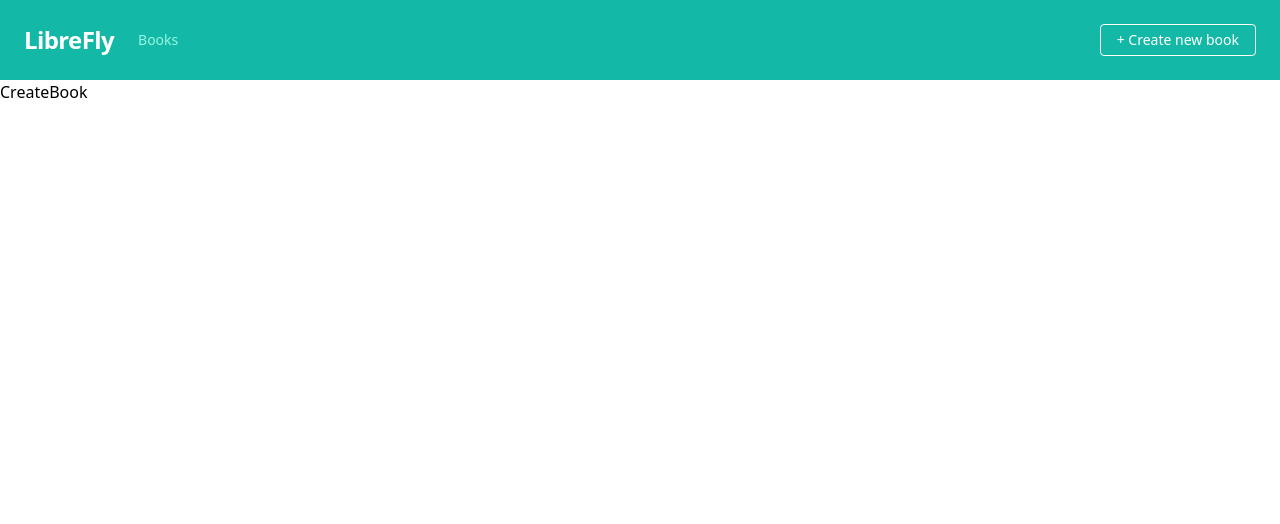
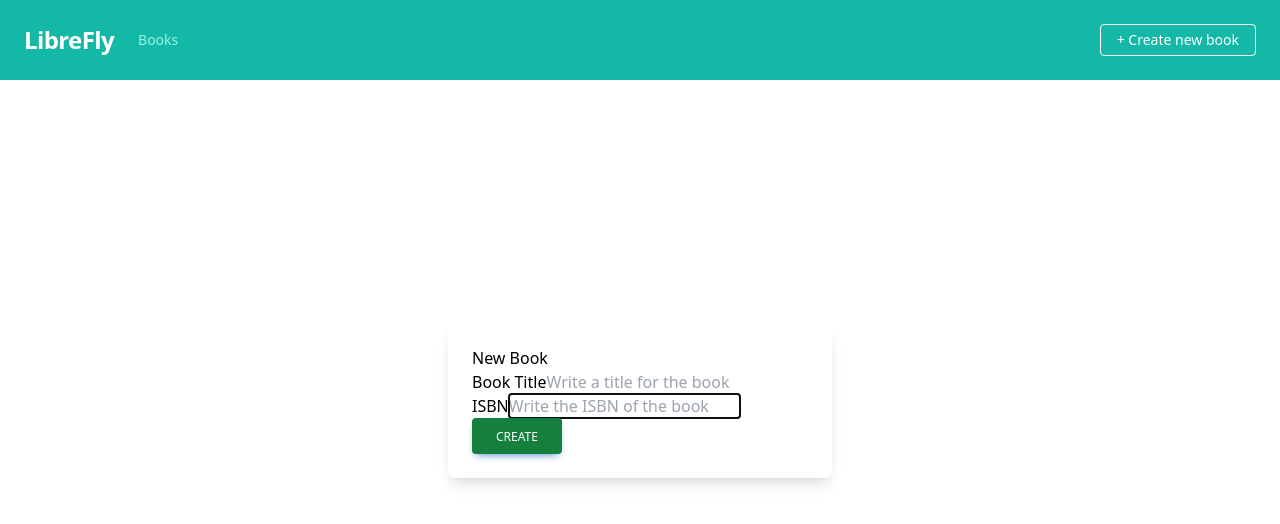
Before and after one commit to AJ-Romera/librefly-client, a React (Vite) app: page /new-book in a window 1280 px wide. Shown: the top 524 px of the page. Built offline with nearby package versions, Linux system fonts and the light colour scheme.

Commit message:
CHNG: Makes the Form to Create Books

```diff
--- /dev/null
+++ b/src/components/BookForm.tsx
@@ -0,0 +1,78 @@
+import React, { ChangeEvent, FormEvent, useState } from "react";
+import { Book } from "../ts-interfaces/Book.interfaces";
+import { createBook } from "../services/BookService";
+import { toast } from "react-toastify";
+import { useNavigate } from "react-router-dom";
+
+type InputChange = ChangeEvent<HTMLInputElement | HTMLTextAreaElement>;
+
+type FormChange = FormEvent<HTMLFormElement>;
+
+const BookForm = () => {
+  const navigate = useNavigate();
+
+  const [book, setBook] = useState<Book>({
+    name: "",
+    isbn: "",
+  });
+
+  const handleInputChange = (e: InputChange) => {
+    setBook({ ...book, [e.target.name]: e.target.value });
+  };
+
+  const handleSubmit = async (e: FormChange) => {
+    e.preventDefault();
+
+    try {
+      await createBook(book);
+      toast.success("New book added!");
+
+      navigate("/");
+    } catch (error) {
+      console.error({ message: "Error: Wrong data or duplicated content" });
+    }
+  };
+
+  return (
+    <div className="flex justify-center items-center h-screen -mt-20 w-full">
+      <div className="block max-w-sm rounded-lg bg-white shadow-lg dark:bg-neutral-700 w-1/2">
+        <div className="p-6">
+          <h3>New Book</h3>
+          <form id="form" onSubmit={handleSubmit}>
+            <div>
+              <label htmlFor="book-title">Book Title</label>
+              <input
+                id="book-title"
+                type="text"
+                name="name"
+                value={book.name}
+                placeholder="Write a title for the book"
+                autoFocus
+                onChange={handleInputChange}
+              />
+            </div>
+
+            <div>
+              <label htmlFor="isbn">ISBN</label>
+              <input
+                id="isbn"
+                type="text"
+                name="isbn"
+                value={book.isbn}
+                placeholder="Write the ISBN of the book"
+                autoFocus
+                onChange={handleInputChange}
+              />
+            </div>
+
+            <button className="bg-green-700 inline-block rounded bg-primary px-6 pt-2.5 pb-2 text-xs font-medium uppercase leading-normal text-white shadow-[0_4px_9px_-4px_#3b71ca] transition duration-150 ease-in-out hover:bg-primary-600 hover:shadow-[0_8px_9px_-4px_rgba(59,113,202,0.3),0_4px_18px_0_rgba(59,113,202,0.2)] focus:bg-primary-600 focus:shadow-[0_8px_9px_-4px_rgba(59,113,202,0.3),0_4px_18px_0_rgba(59,113,202,0.2)] focus:outline-none focus:ring-0 active:bg-primary-700 active:shadow-[0_8px_9px_-4px_rgba(59,113,202,0.3),0_4px_18px_0_rgba(59,113,202,0.2)]">
+              Create
+            </button>
+          </form>
+        </div>
+      </div>
+    </div>
+  );
+};
+
+export default BookForm;
--- a/src/components/BookItem.tsx
+++ b/src/components/BookItem.tsx
@@ -1,6 +1,8 @@
 import React from "react";
 import { Book } from "../ts-interfaces/Book.interfaces";
 import { deleteBook } from "../services/BookService";
+import { useNavigate } from "react-router-dom";
+import { toast } from "react-toastify";
 
 interface Props {
   book: Book;
@@ -8,8 +10,11 @@ interface Props {
 }
 
 const BookItem = ({ book, loadBooks }: Props) => {
+  const navigate = useNavigate();
+
   const handleDelete = async (id: string) => {
     await deleteBook(id);
+    toast.success("Book removed successfully!");
     loadBooks();
   };
 
@@ -17,7 +22,12 @@ const BookItem = ({ book, loadBooks }: Props) => {
     <div className="flex items-center justify-between px-4 py-3 sm:px-6">
       <div>
         <div className="flex justify-between items-center">
-          <h2>{book.name}</h2>
+          <h2
+            className="cursor-pointer"
+            onClick={() => navigate(`/update/${book._id}`)}
+          >
+            {book.name}
+          </h2>
           <span
             className="cursor-pointer bg-red-500 p-2 rounded-full"
             onClick={() => book._id && handleDelete(book._id)}
--- a/src/main.tsx
+++ b/src/main.tsx
@@ -3,6 +3,8 @@ import ReactDOM from "react-dom/client";
 import "./index.css";
 
 import { BrowserRouter, Routes, Route } from "react-router-dom";
+import { ToastContainer } from "react-toastify";
+import "react-toastify/dist/ReactToastify.css";
 import Home from "./pages/Home";
 import Navbar from "./components/Navbar";
 import CreateBook from "./pages/CreateBook";
@@ -16,6 +18,7 @@ ReactDOM.createRoot(document.getElementById("root") as HTMLElement).render(
           <Route path="/" element={<Home />} />
           <Route path="/new-book" element={<CreateBook />} />
         </Routes>
+        <ToastContainer />
       </div>
     </BrowserRouter>
   </React.StrictMode>
--- a/src/pages/CreateBook.tsx
+++ b/src/pages/CreateBook.tsx
@@ -1,7 +1,8 @@
 import React from "react";
+import BookForm from "../components/BookForm";
 
 const CreateBook = () => {
-  return <div>CreateBook</div>;
+  return <BookForm />;
 };
 
 export default CreateBook;
--- a/src/services/BookService.ts
+++ b/src/services/BookService.ts
@@ -11,7 +11,7 @@ export const getBook = async (id: string) => {
   return await axios.get<Book>(`${API}/books/${id}`);
 };
 
-export const createVideo = async (book: Book) => {
+export const createBook = async (book: Book) => {
   return await axios.post(`${API}/books`, book);
 };
 
```
